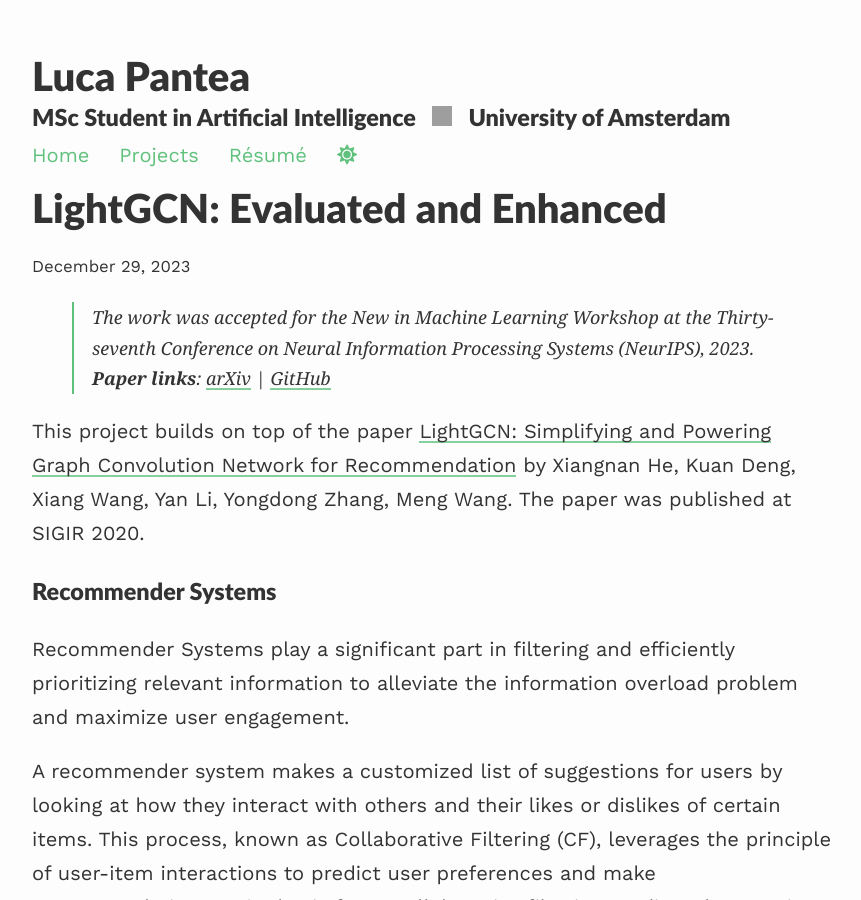
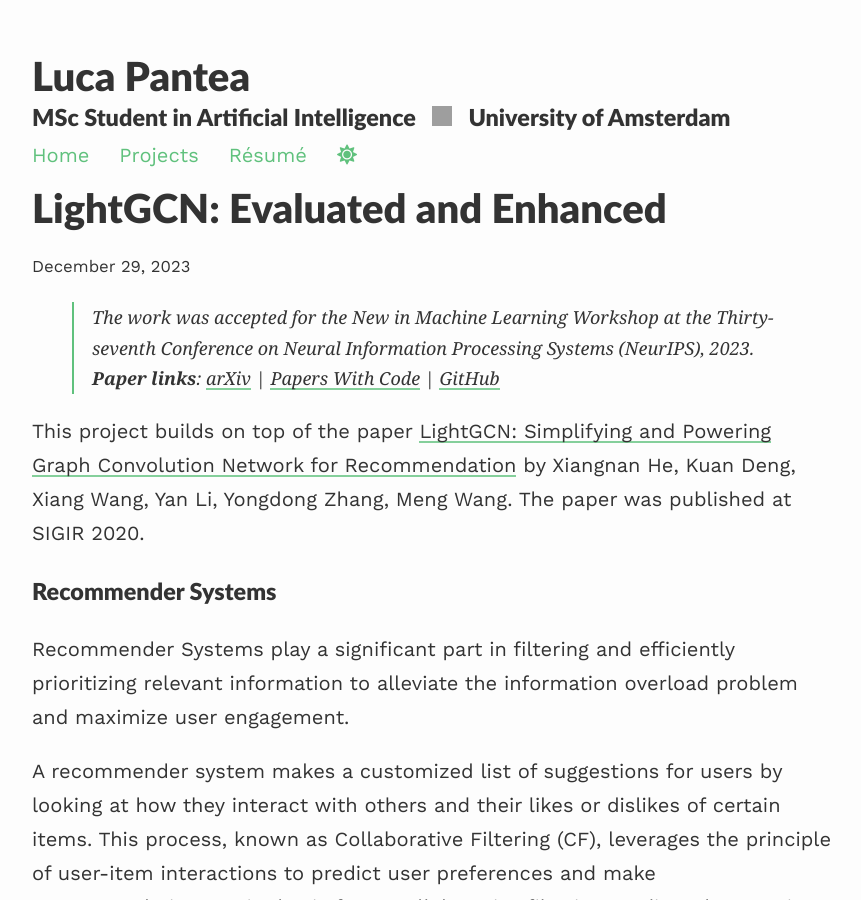
Before and after one commit to lucapantea/lucapantea.github.io, a Jekyll site: the page built from _projects/lightgcn.md, in a window 1280 px wide and 900 px high. Shown: the whole window, without its empty margins (208-1069 px from the left). Built offline with Jekyll 4.4.1, drawn with Linux system fonts in a browser that asks for light colours; nearby versions of some CDN libraries; formulas are drawn with MathJax 3; grey boxes are pictures that could not be loaded.

Commit message:
added papers with code

```diff
--- a/_projects/lightgcn.md
+++ b/_projects/lightgcn.md
@@ -7,7 +7,7 @@ image:  /assets/images/thumbnail-lgcn.png
 
 
 > The work was accepted for the New in Machine Learning Workshop at the Thirty-seventh Conference on Neural Information Processing Systems (NeurIPS), 2023.
-> **Paper links**: [arXiv](https://arxiv.org/abs/2312.16183) | [GitHub](https://github.com/lucapantea/LightGCN)
+> **Paper links**: [arXiv](https://arxiv.org/abs/2312.16183) | [Papers With Code](https://paperswithcode.com/paper/lightgcn-evaluated-and-enhanced) | [GitHub](https://github.com/lucapantea/LightGCN)
 
 This project builds on top of the paper [LightGCN: Simplifying and Powering Graph Convolution Network for Recommendation](https://arxiv.org/abs/2002.02126) by Xiangnan He, Kuan Deng, Xiang Wang, Yan Li, Yongdong Zhang, Meng Wang. The paper was published at SIGIR 2020.
 
```
